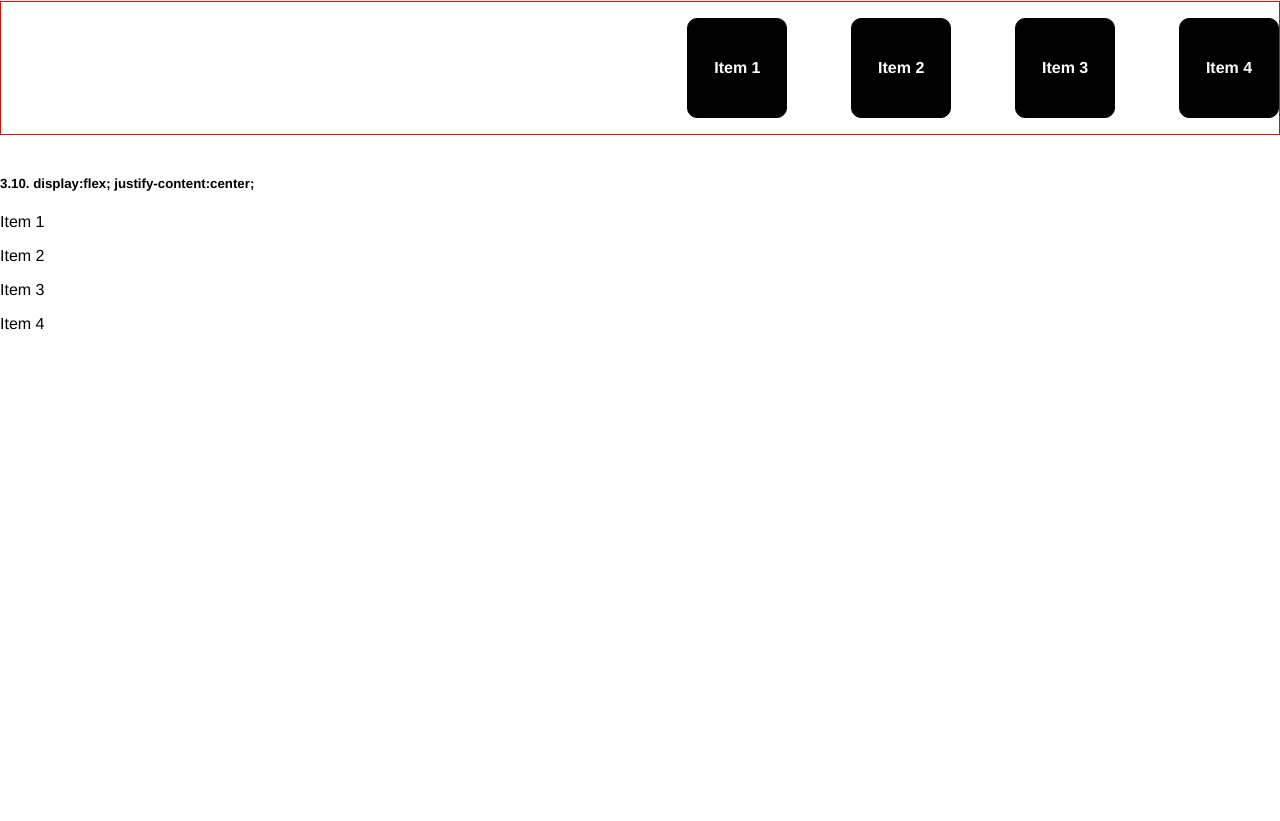
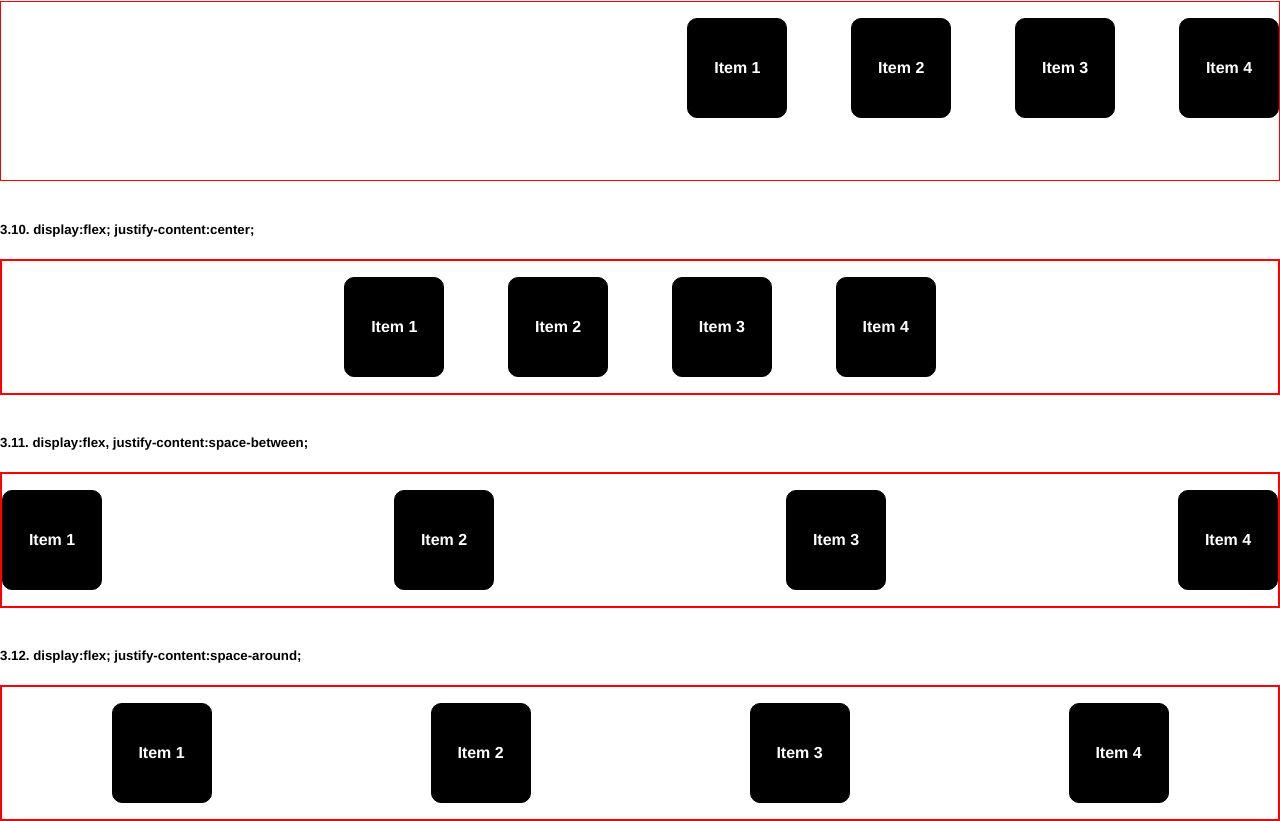
Before and after one commit to JeielSouza/Web_testes, a plain HTML site: page css_praticas/display/index.html in a window 1280 px wide. Shown: the part 2967-3788 px from the top of the page. Before the commit the page ends 3316 px from the top, so only its background shows below. Drawn offline with Linux system fonts and the light colour scheme.

Commit message:
display_justifys

```diff
--- a/css_praticas/display/index.html
+++ b/css_praticas/display/index.html
@@ -110,7 +110,7 @@
             }
             .alinhaFlexEnd{
                 width:100%;
-                height:180;
+                height:180px;
                 border:1px solid red;
                 display:flex;
                 flex-direction:row;
@@ -129,6 +129,73 @@
                 border-radius: 10px;
                 padding:40px 20px 30px 20px;
                 font-weight:bold;
+            }
+
+            .alinhaCenter{
+                border:2px solid red;
+                width:100%;
+                height:auto;
+                display:flex;
+                flex-direction:row;
+                flex-wrap:wrap;
+                justify-content:center;
+                gap:5%;
+            }
+
+            .alinhaCenter > p{
+                width:100px;
+                height:100px;
+                border:1px solid black;
+                color:white;
+                text-align:center;
+                background-color:black;
+                border-radius:10px;
+                font-weight:bold;
+                padding-top: 40px;
+            }
+
+            .alinhaBetween{
+                width:100%;
+                height:auto;
+                border:2px solid red;
+                display:flex;
+                flex-direction:row;
+                flex-wrap:wrap;
+                justify-content:space-between;
+            }
+
+            .alinhaBetween > p{
+                border:1px solid black;
+                background-color:black;
+                padding-top:40px;
+                color:white;
+                border-radius:10px;
+                text-align:center;
+                font-weight:bold;
+                width:100px;
+                height:100px;
+            }
+
+            .alinhaAround{
+                width:100%;
+                height:auto;
+                border:2px solid red;
+                display:flex;
+                flex-direction:row;
+                flex-wrap:wrap;
+                justify-content:space-around;
+            }
+
+            .alinhaAround > p{
+                width:100px;
+                height:100px;
+                color:white;
+                background: black;
+                padding-top:40px;
+                text-align:center;
+                border:1px solid black;
+                font-weight:bold;
+                border-radius:10px;
             }
         </style>
     </head>
@@ -314,12 +381,29 @@
         </div>
         <br>
         <h5>3.10. display:flex; justify-content:center;</h5>
-        <div>
+        <div class="alinhaCenter">
+            <p>Item 1</p>
+            <p>Item 2</p>
+            <p>Item 3</p>
+            <p>Item 4</p>
+        </div>
+        <br>
+        <h5>3.11. display:flex, justify-content:space-between;</h5>
+        <div class="alinhaBetween">
+            <p>Item 1</p>
+            <p>Item 2</p>
+            <p>Item 3</p>
+            <p>Item 4</p>
+        </div>
+        <br>
+        <h5>3.12. display:flex; justify-content:space-around;</h5>
+        <div class="alinhaAround">
             <p>Item 1</p>
             <p>Item 2</p>
             <p>Item 3</p>
             <p>Item 4</p>
         </div>
 
+
     </body>
 </html>
```
